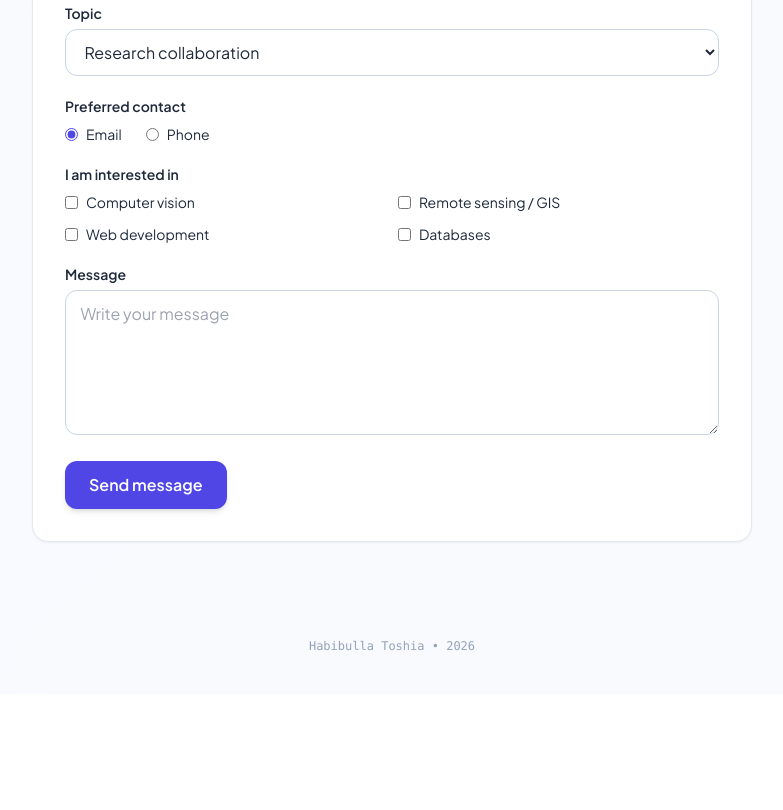
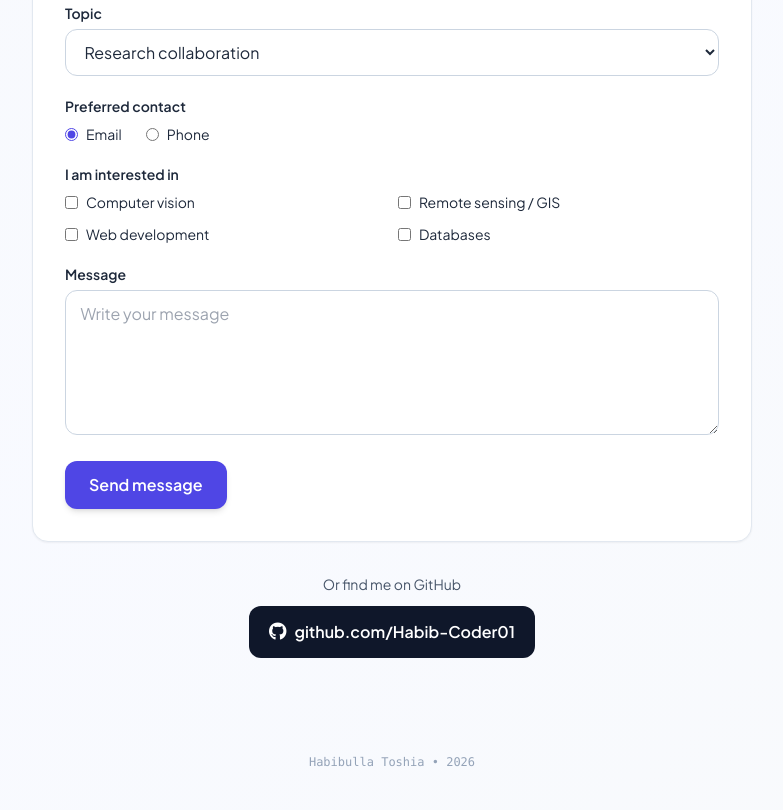
Before and after one commit to Habib-Coder01/Portfolio, a plain HTML site: page contact.html in a window 1280 px wide. Shown: the part 496-1306 px from the top of the page, without its empty margins (248-1031 px from the left). Before the commit the page ends 1190 px from the top, so only its background shows below. Drawn offline with nearby package versions, Linux system fonts and the light colour scheme.

Commit message:
Add GitHub profile link to contact page

```diff
--- a/contact.html
+++ b/contact.html
@@ -86,6 +86,11 @@
         <p id="form-msg" class="text-sm" aria-live="polite"></p>
       </div>
     </form>
+
+    <div class="mt-8 text-center">
+      <p class="text-sm text-slate-600 mb-3">Or find me on GitHub</p>
+      <a href="https://github.com/Habib-Coder01" target="_blank" rel="noopener" class="inline-flex items-center gap-2 px-5 py-3 rounded-xl bg-slate-900 hover:bg-slate-800 text-white font-semibold transition"><i class="fab fa-github text-lg"></i> github.com/Habib-Coder01</a>
+    </div>
   </main>
 
   <footer class="max-w-6xl mx-auto px-6 py-10 text-center text-xs text-slate-400 font-mono">Habibulla Toshia • 2026</footer>
```
